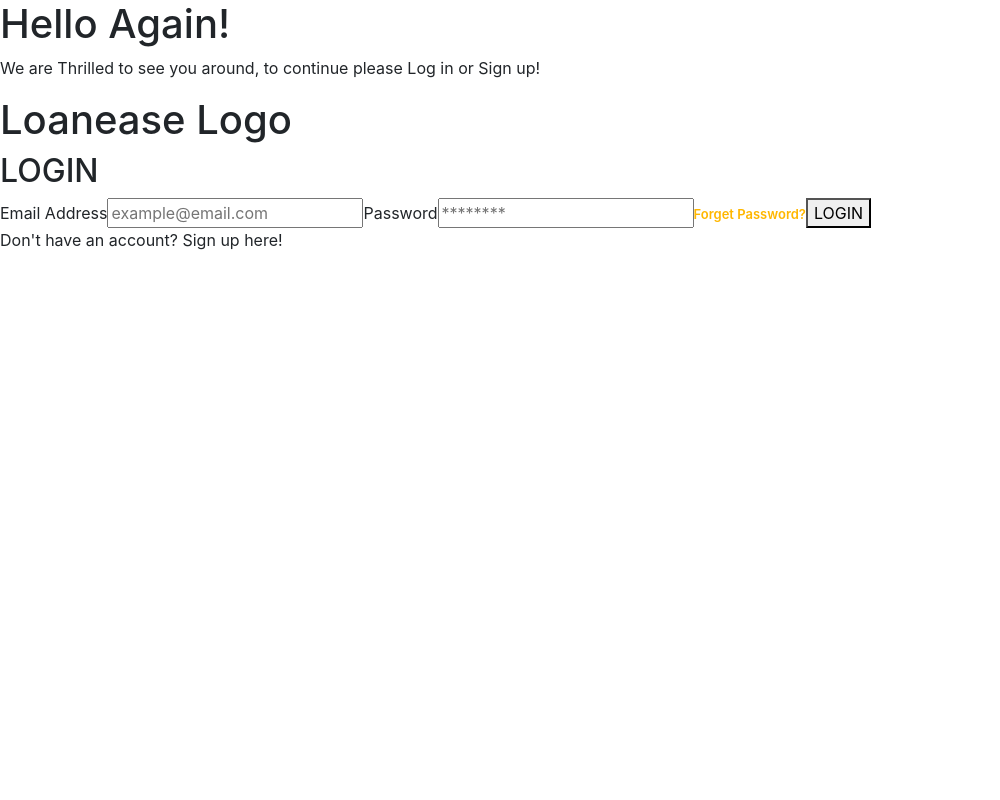
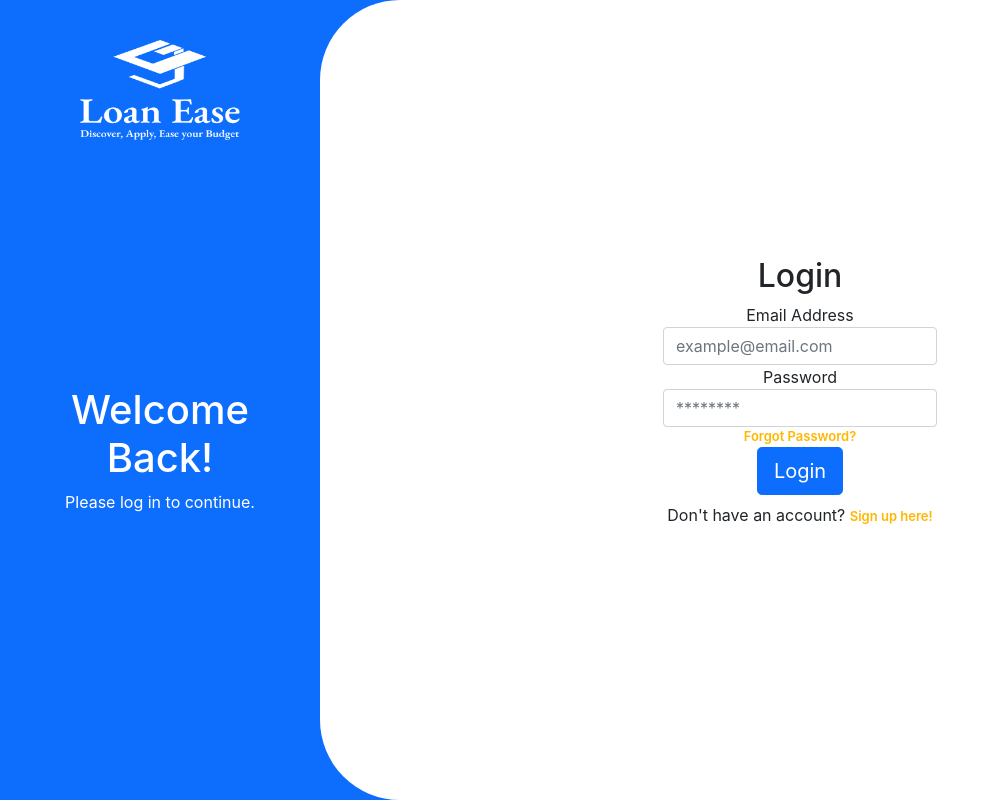
Before and after one commit to vaneetkau/tealproject, a React (Create React App) app in the folder frontend/client/: page /Login in a window 1280 px wide. Shown: the whole page, without its empty margins (0-1000 px from the left). Built offline with nearby package versions, Linux system fonts and the light colour scheme.

Commit message:
connected home after login

```diff
--- a/frontend/client/src/App.js
+++ b/frontend/client/src/App.js
@@ -80,6 +80,7 @@
 import TandCPage from './components/LandingPage/TandCPage';
 import Contact from './components/LandingPage/Contact';
 import Login from './components/UserAuthentication/Login';
+import Home from './pages/Home/Home';
 
 function App() {
   return (
@@ -96,6 +97,7 @@
               </React.Fragment>
             }
           />
+          <Route path='/Home' element={<Home/>} />
           <Route path="/about" element={<AboutPage />} />
           <Route path="/FaqPage" element={<FaqPage />} />
           <Route path="/TandCPage" element={<TandCPage />} />
--- a/frontend/client/src/components/LandingPage/Header.js
+++ b/frontend/client/src/components/LandingPage/Header.js
@@ -1,6 +1,7 @@
 // Header.js
 import React from 'react';
 import { Link } from 'react-router-dom';
+import Login from '../UserAuthentication/Login';
 // import './HeaderSection.css'
 
 const Header = () => {
@@ -26,7 +27,7 @@
       </div>
       <div style={loginButtonStyle}>
         {' '}
-        <Link to="/LoginFromLandingPage" className="btn btn-lg btn-primary rounded-pill">
+        <Link to="/Login" className="btn btn-lg btn-primary rounded-pill">
           {' '}
           Login{' '}
         </Link>
--- a/frontend/client/src/components/LandingPage/HeroSection.js
+++ b/frontend/client/src/components/LandingPage/HeroSection.js
@@ -2,7 +2,18 @@
 import React from 'react';
 import './HeroSection.css'
 import HeroSectionImg from './Hero-image.png'
+import { useNavigate } from 'react-router-dom';
+import Login from '../../../src/components/UserAuthentication/Login';
+
 const HeroSection = () => {
+  const navigate = useNavigate();
+
+  const handleSubmit = (e) => {
+    e.preventDefault();
+    console.log("Login")
+    navigate("/Login")
+};
+
   return (
     <section className="hero">
       <div className="left-column">
@@ -14,7 +25,7 @@
           Don’t Know how? Don’t Worry, we got you! begin your Journey today and
           don’t miss any opportunity to get a loan or scholarship again!
         </p>
-        <button type='button' className='btn btn-warning'>Begin Today!</button>
+        <button type='submit' onClick={handleSubmit} className='btn btn-warning'>Begin Today!</button>
       </div>
       <div className="right-column">
         <img
--- a/frontend/client/src/components/UserAuthentication/Login.jsx
+++ b/frontend/client/src/components/UserAuthentication/Login.jsx
@@ -1,9 +1,96 @@
+// import React, { useState } from "react";
+// import { getAuth, signInWithEmailAndPassword } from "firebase/auth";
+// import { useNavigate } from "react-router-dom";
+// import { app } from '../../firebase';
+// import Sidebar from '../Sidebar/Sidebar';
+// import Home from "../../pages/Home/Home";
+
+// const auth = getAuth(app);
+
+// function Login(props) {
+//     const [email, setEmail] = useState("");
+//     const [password, setPassword] = useState("");
+//     const navigate = useNavigate();
+//     const handleSubmit = (e) => {
+//         e.preventDefault();
+//         console.log(email);
+//         console.log(password);
+//         signInWithEmailAndPassword(auth, email, password)
+//             .then(value => {
+//                 alert("Successfully Loggedin")
+//                 navigate("/Sidebar")
+//                 navigate("/Home")
+//             })
+//             .catch((error) => {
+//                 console.error("Login failed:", error);
+//                 alert("Login failed");
+//             });
+//     };
+
+//     const handleEmailOnChange = (e) => {
+//         e.preventDefault();
+//         console.log("On Change");
+//         setEmail(e.target.value);
+//     };
+
+//     const handlePasswordOnChange = (e) => {
+//         e.preventDefault();
+//         console.log("On Change");
+//         setPassword(e.target.value);
+//     };
+
+//     return (
+//         <>
+//             <div className="welcomeMsg">
+//                 <h1>Hello Again!</h1>
+//                 <p>We are Thrilled to see you around, to continue please <label className="link-btn">Log in</label> or <label className="link-btn" onClick={() => props.onFormSwitch('register')}>Sign up!</label></p>
+//                 <h1>Loanease Logo</h1>
+//             </div>
+//             <div className="auth-form-container">
+//                 <form className="login-form" onSubmit={handleSubmit}>
+//                     <h2>LOGIN</h2>
+//                     <label htmlFor="email">Email Address</label>
+//                     <input
+//                         value={email}
+//                         onChange={handleEmailOnChange}
+//                         type="email"
+//                         placeholder="example@email.com"
+//                         id="email"
+//                         name="email"
+//                     />
+//                     <label htmlFor="password">Password</label>
+//                     <input
+//                         value={password}
+//                         onChange={handlePasswordOnChange}
+//                         type="password"
+//                         placeholder="********"
+//                         id="password"
+//                         name="password"
+//                         autoComplete="current-password"
+
+//                     />
+//                     <label className="link-btn" style={{color:"#FFB700", fontSize: "13px", fontWeight: "600"}}>Forget Password?</label>
+//                     <button className="submit-3X" type="submit">LOGIN</button>
+//                 </form>
+//                 <p>Don't have an account? <label className="link-btn" onClick={() => props.onFormSwitch('register')}>Sign up here!</label></p>
+//             </div>
+//         </>
+//     );
+// }
+
+// export default Login;
+
 import React, { useState } from "react";
 import { getAuth, signInWithEmailAndPassword } from "firebase/auth";
+import { Link } from "react-router-dom";
+
 import { useNavigate } from "react-router-dom";
-import { app } from '../../firebase';
-import Sidebar from '../Sidebar/Sidebar';
-import MyProfile from "../MyProfile";
+import { app } from "../../firebase";
+import Sidebar from "../Sidebar/Sidebar";
+import loanEaseLogo from "../../LoanEaseLogo-White.png";
+
+import Button from "react-bootstrap/Button";
+import Home from "../../pages/Home/Home";
 
 const auth = getAuth(app);
 
@@ -16,10 +103,10 @@
     console.log(email);
     console.log(password);
     signInWithEmailAndPassword(auth, email, password)
-            .then(value => {
-                alert("Successfully Loggedin")
-                navigate("/Sidebar")
-                navigate("/MyProfile")
+      .then((value) => {
+        alert("Successfully Loggedin");
+        navigate("/Sidebar");
+        navigate("/Home");
       })
       .catch((error) => {
         console.error("Login failed:", error);
@@ -41,15 +128,48 @@
 
   return (
     <>
-            <div className="welcomeMsg">
-                <h1>Hello Again!</h1>
-                <p>We are Thrilled to see you around, to continue please <label className="link-btn">Log in</label> or <label className="link-btn" onClick={() => props.onFormSwitch('register')}>Sign up!</label></p>
-                <h1>Loanease Logo</h1>
+      <div className="container-fluid vh-100 p-0 bg-primary">
+        <div className="row h-100 m-0">
+          {/* Left Column (25%) */}
+          <div
+            className="col-3 d-flex flex-column text-white p-3 flex-fill align-items-center align-items-start p-4 mt-3"
+            style={{ maxWidth: "50rem" }}
+          >
+            <img
+              src={loanEaseLogo}
+              height="100"
+              width="160"
+              alt="LoanEase Logo"
+            />
+            <div className="d-flex flex-column align-items-start justify-content-between flex-fill">
+              <div className="mx-auto my-auto text-center">
+                <h1>Welcome Back!</h1>
+                <p>Please log in to continue.</p>
               </div>
-            <div className="auth-form-container">
-                <form className="login-form" onSubmit={handleSubmit}>
-                    <h2>LOGIN</h2>
-                    <label htmlFor="email">Email Address</label>
+            </div>
+          </div>
+
+          {/* Right Column (75%) */}
+          <div
+            className="col-9 d-flex flex-column bg-white text-black p-0 flex-fill h-100"
+            style={{
+              borderTopLeftRadius: "80px",
+              borderBottomLeftRadius: "80px",
+            }}
+          >
+            {" "}
+            <div
+              className="justify-content-between align-items-center text-black text-center p-2 m-2 mx-auto my-auto"
+              style={{ maxWidth: "75%" }}
+            >
+              <h2>Login</h2>
+              <form
+                className="login-form d-flex flex-column align-items-left"
+                onSubmit={handleSubmit}
+              >
+                <label htmlFor="email" className="text-left">
+                  Email Address
+                </label>
                 <input
                   value={email}
                   onChange={handleEmailOnChange}
@@ -57,8 +177,11 @@
                   placeholder="example@email.com"
                   id="email"
                   name="email"
+                  className="form-control" // Add Bootstrap form control class
                 />
-                    <label htmlFor="password">Password</label>
+                <label htmlFor="password" className="text-left">
+                  Password
+                </label>
                 <input
                   value={password}
                   onChange={handlePasswordOnChange}
@@ -67,12 +190,45 @@
                   id="password"
                   name="password"
                   autoComplete="current-password"
-
+                  className="form-control" // Add Bootstrap form control class
                 />
-                    <label className="link-btn" style={{color:"#FFB700", fontSize: "13px", fontWeight: "600"}}>Forget Password?</label>
-                    <button className="submit-3X" type="submit">LOGIN</button>
+                <label
+                  className="link-txt text-left"
+                  style={{
+                    color: "#FFB700",
+                    fontSize: "13px",
+                    fontWeight: "600",
+                  }}
+                >
+                  Forgot Password?
+                </label>
+                <Link
+                  to="/Home"
+                  className="no-underline-link text-left"
+                  size="lg"
+                >
+                  <Button variant="primary" size="lg" className="mb-2">
+                    Login
+                  </Button>
+                </Link>
               </form>
-                <p>Don't have an account? <label className="link-btn" onClick={() => props.onFormSwitch('register')}>Sign up here!</label></p>
+              <p>
+                Don't have an account?{" "}
+                <label
+                  className="link-txt"
+                  onClick={() => props.onFormSwitch("register")}
+                  style={{
+                    color: "#FFB700",
+                    fontSize: "13px",
+                    fontWeight: "600",
+                  }}
+                >
+                  Sign up here!
+                </label>
+              </p>
+            </div>
+          </div>
+        </div>
       </div>
     </>
   );
--- a/frontend/client/src/pages/Home/Home.js
+++ b/frontend/client/src/pages/Home/Home.js
@@ -0,0 +1,12 @@
+import React from 'react'
+
+const Home = () => {
+  return (
+    <div>
+      <h1>This is Home page after login.
+      </h1>
+    </div>
+  )
+}
+
+export default Home
```
Lines whose indentation alone changed are shown as unchanged.
